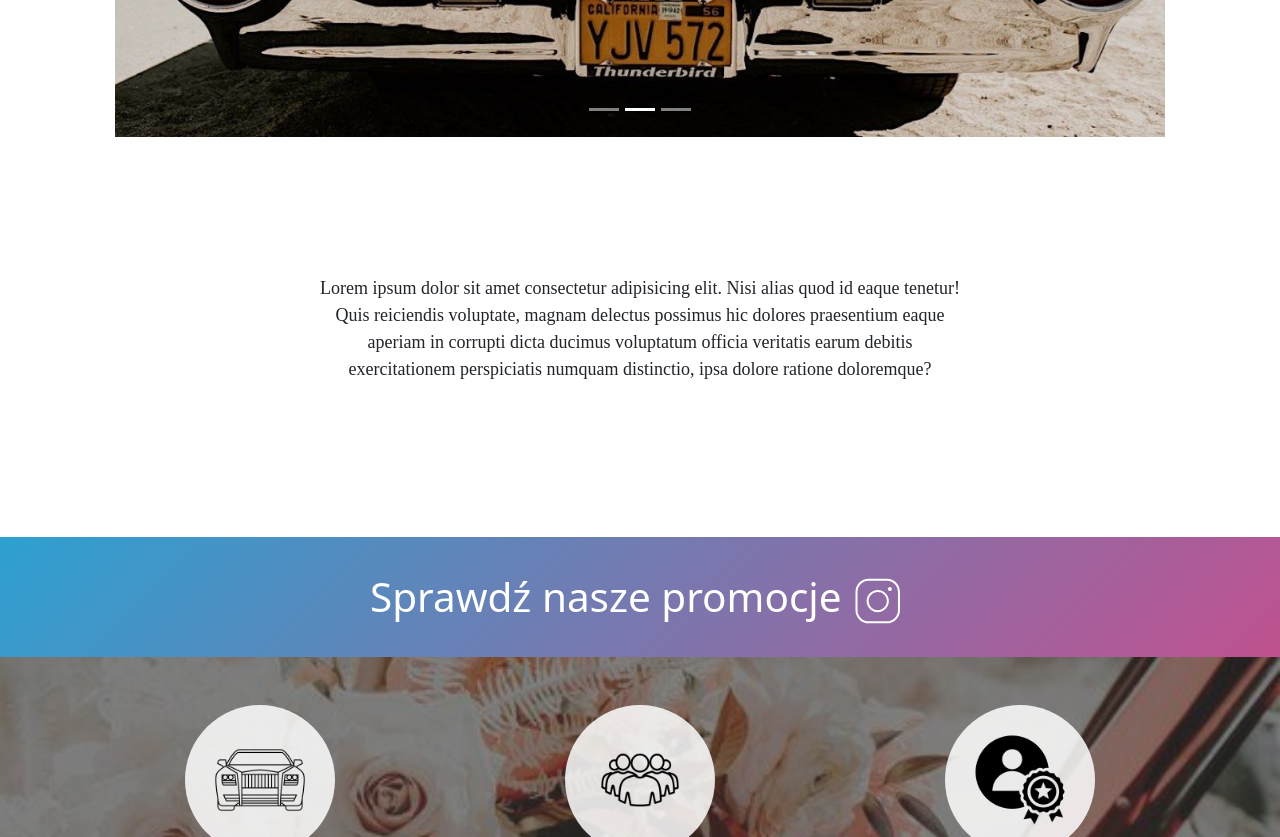
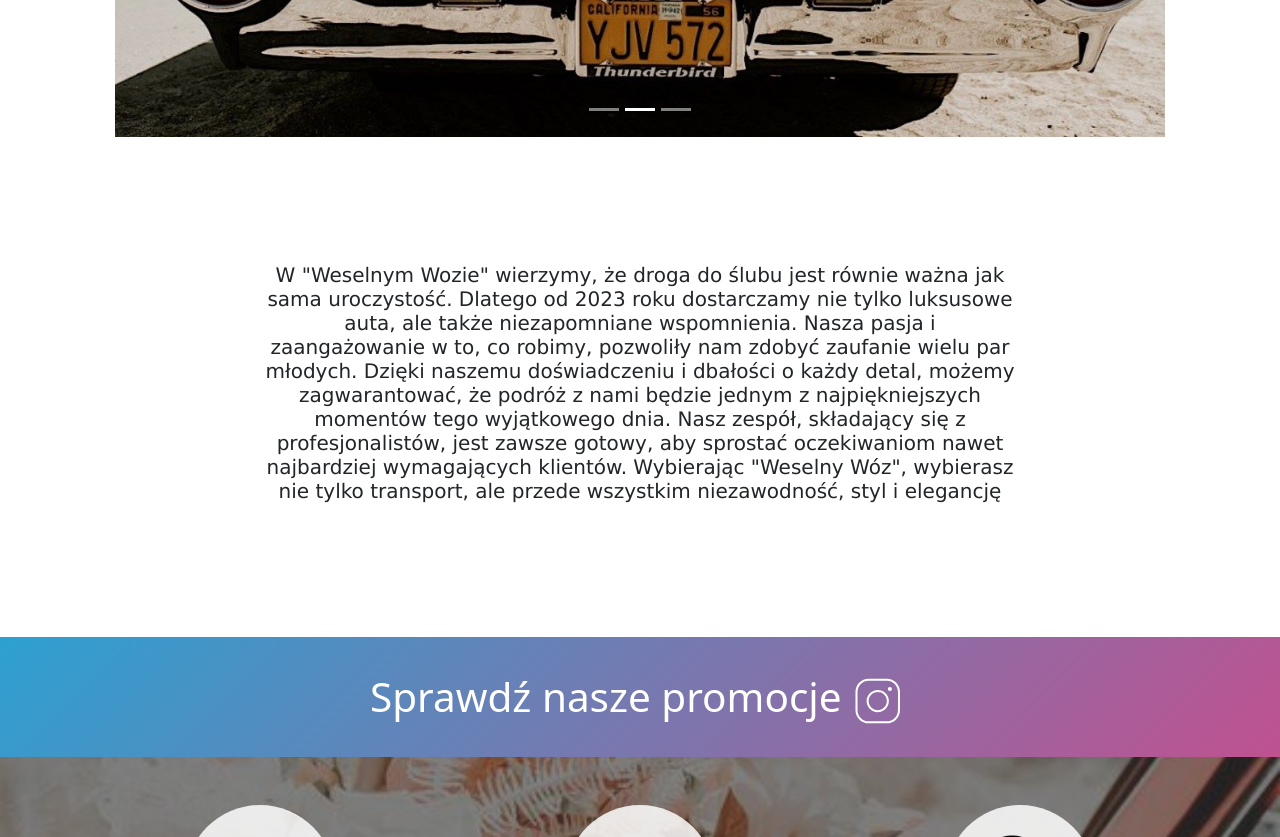
Before and after one commit to artwol993/weselny-woz, a React (Create React App) app: page / in a window 1280 px wide. Shown: the part 620-1457 px from the top of the page. Built offline with nearby package versions, Linux system fonts and the light colour scheme.

Commit message:
add text

```diff
--- a/src/component/about-us.jsx
+++ b/src/component/about-us.jsx
@@ -7,12 +7,18 @@ function AboutUs() {
     <section id="about-us">
       <div className="container container-about-us">
         <Container>
-          <p>
-            Lorem ipsum dolor sit amet consectetur adipisicing elit. Nisi alias
-            quod id eaque tenetur! Quis reiciendis voluptate, magnam delectus
-            possimus hic dolores praesentium eaque aperiam in corrupti dicta
-            ducimus voluptatum officia veritatis earum debitis exercitationem
-            perspiciatis numquam distinctio, ipsa dolore ratione doloremque?
+          <p class="h5">
+            W "Weselnym Wozie" wierzymy, że droga do ślubu jest równie ważna jak
+            sama uroczystość. Dlatego od 2023 roku dostarczamy nie tylko
+            luksusowe auta, ale także niezapomniane wspomnienia. Nasza pasja i
+            zaangażowanie w to, co robimy, pozwoliły nam zdobyć zaufanie wielu
+            par młodych. Dzięki naszemu doświadczeniu i dbałości o każdy detal,
+            możemy zagwarantować, że podróż z nami będzie jednym z
+            najpiękniejszych momentów tego wyjątkowego dnia. Nasz zespół,
+            składający się z profesjonalistów, jest zawsze gotowy, aby sprostać
+            oczekiwaniom nawet najbardziej wymagających klientów. Wybierając
+            "Weselny Wóz", wybierasz nie tylko transport, ale przede wszystkim
+            niezawodność, styl i elegancję
           </p>
         </Container>
       </div>
--- a/src/style/about-us.css
+++ b/src/style/about-us.css
@@ -1,17 +1,18 @@
+
+
 .container-about-us {
-
-  height: 400px;
+  height: 600px;
   text-align: center;
-  font-size: large;
-  font-family: serif ;
+  font-family:Verdana, Geneva, Tahoma, sans-serif;
   display: flex;
   justify-content: center;
   align-items: center;
+
 }
 
 @media only screen and (min-width: 992px) {
   .container-about-us {
-    width: 700px!important;
-    height: 400px;
+    width: 800px!important;
+    height: 500px;
   }
 }
```
